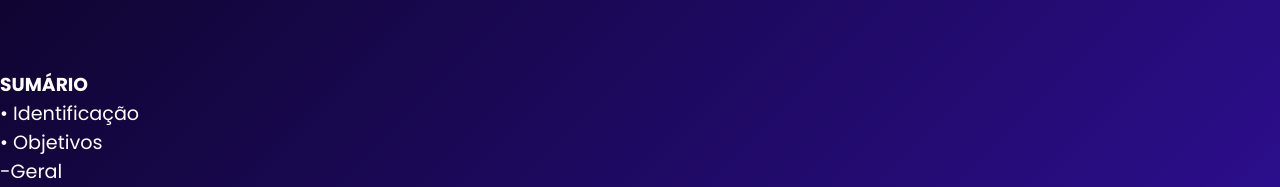
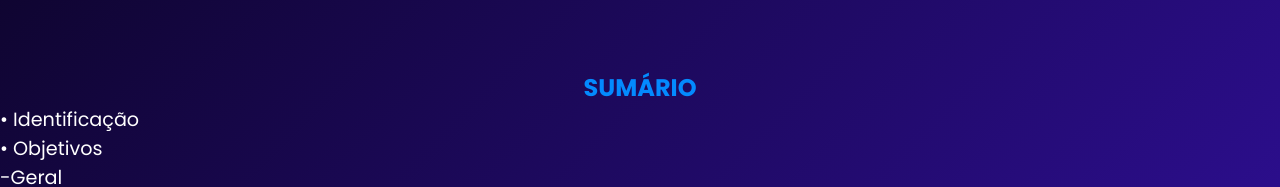
Before and after one commit to Teuzzx/Portf-lio-2024, a plain HTML site: page index.html in a window 1280 px wide. Shown: the part 801-988 px from the top of the page. Drawn offline with Linux system fonts and the light colour scheme.

Commit message:
style.css

```diff
--- a/style.css
+++ b/style.css
@@ -165,6 +165,12 @@ h2 {
     text-align: center;
     justify-content: center;
 }
+h3 {
+    color: rgb(3, 138, 255);
+    text-align: center;
+    justify-content: center;
+    font-size: x-large;
+}
 nav a:hover {
     color: rgb(0, 204, 255);
 }
```
